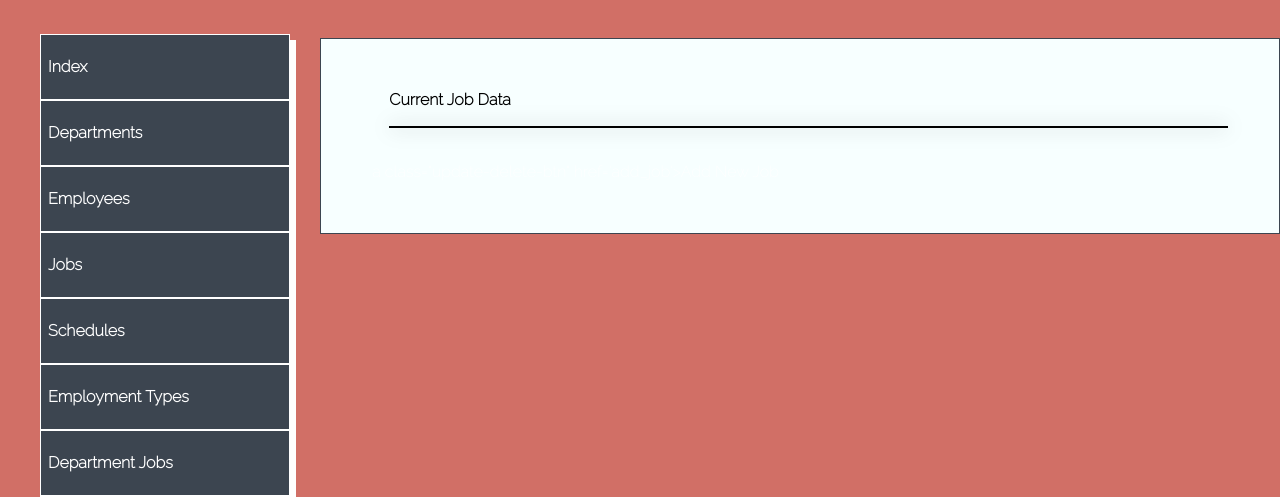
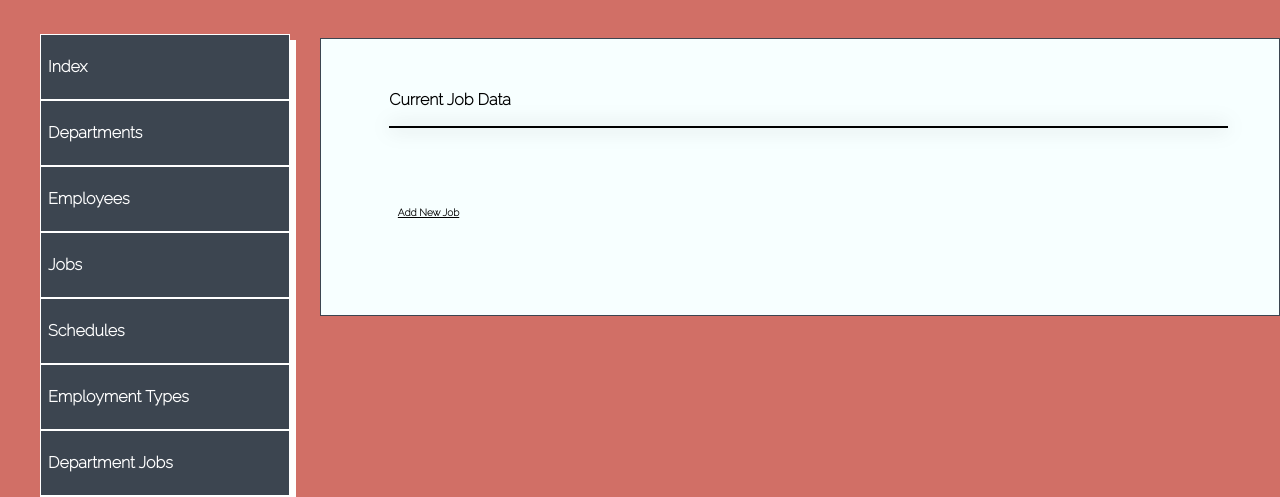
Before and after one commit to welchmea/Hospital_DB, a Flask app: page /jobs in a window 1280 px wide. Shown: the part 84-581 px from the top of the page. Run offline with Flask 3, Linux system fonts and the light colour scheme; data that the repository does not hold is empty; some libraries are stand-ins or nearby versions; some web fonts are replaced.

Commit message:
missed anchor tag

```diff
--- a/templates/jobs.j2
+++ b/templates/jobs.j2
@@ -54,7 +54,7 @@
             {% endfor %}
         {% endif %}
     </table>
-    a class="update-delete-btn" href='add_job'>Add New Job</a>
+    <a class="update-delete-btn" href='add_job'>Add New Job</a>
 </div>
 </main>
 </body>
```
